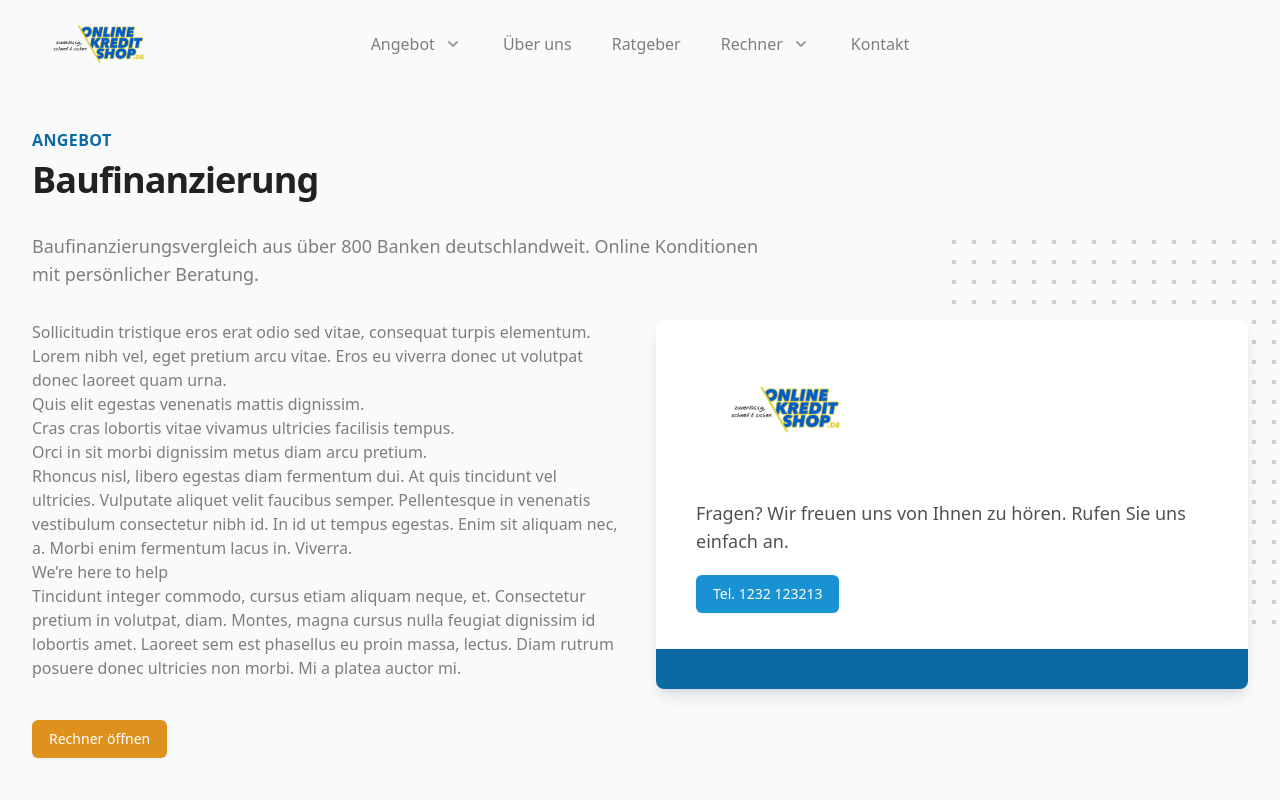
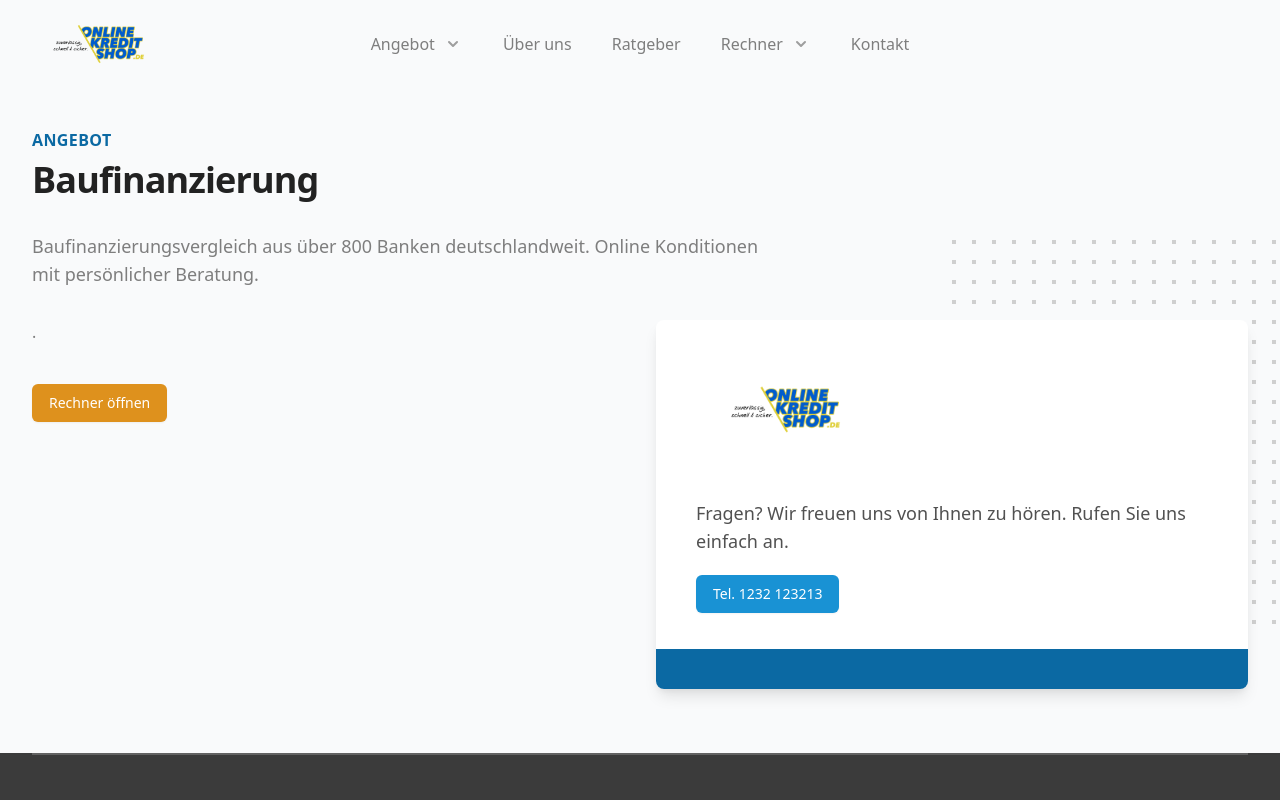
Before and after one commit to danielmoessner/onlinekreditshop.de, a Gatsby site: page /baufinanzierung/ in a window 1280 px wide. Shown: the top 800 px of the page. Built offline with nearby package versions, Linux system fonts and the light colour scheme; Gatsby itself is replaced by a stand-in of ours; what @tailwindcss/typography would draw is missing.

Commit message:
Update Seite “mortgage”

```diff
--- a/content/pages/mortgage.md
+++ b/content/pages/mortgage.md
@@ -14,15 +14,4 @@ content:
   calculator: baufilead_leadformular
   button: Rechner öffnen
 ---
-
-Sollicitudin tristique eros erat odio sed vitae, consequat turpis elementum. Lorem nibh vel, eget pretium arcu vitae. Eros eu viverra donec ut volutpat donec laoreet quam urna.
-
-- Quis elit egestas venenatis mattis dignissim.
-- Cras cras lobortis vitae vivamus ultricies facilisis tempus.
-- Orci in sit morbi dignissim metus diam arcu pretium.
-
-Rhoncus nisl, libero egestas diam fermentum dui. At quis tincidunt vel ultricies. Vulputate aliquet velit faucibus semper. Pellentesque in venenatis vestibulum consectetur nibh id. In id ut tempus egestas. Enim sit aliquam nec, a. Morbi enim fermentum lacus in. Viverra.
-
-### We’re here to help
-
-Tincidunt integer commodo, cursus etiam aliquam neque, et. Consectetur pretium in volutpat, diam. Montes, magna cursus nulla feugiat dignissim id lobortis amet. Laoreet sem est phasellus eu proin massa, lectus. Diam rutrum posuere donec ultricies non morbi. Mi a platea auctor mi.
+ .
```
